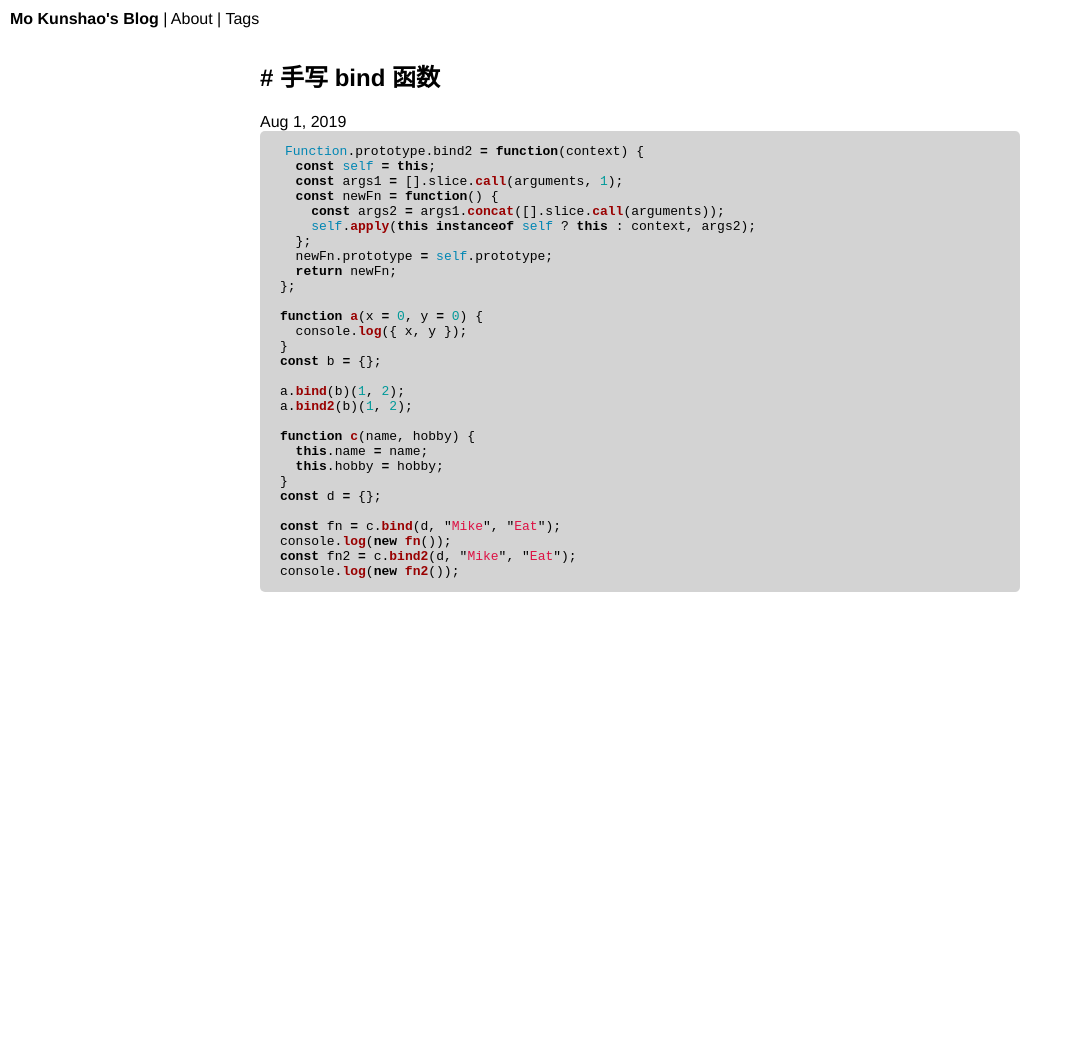
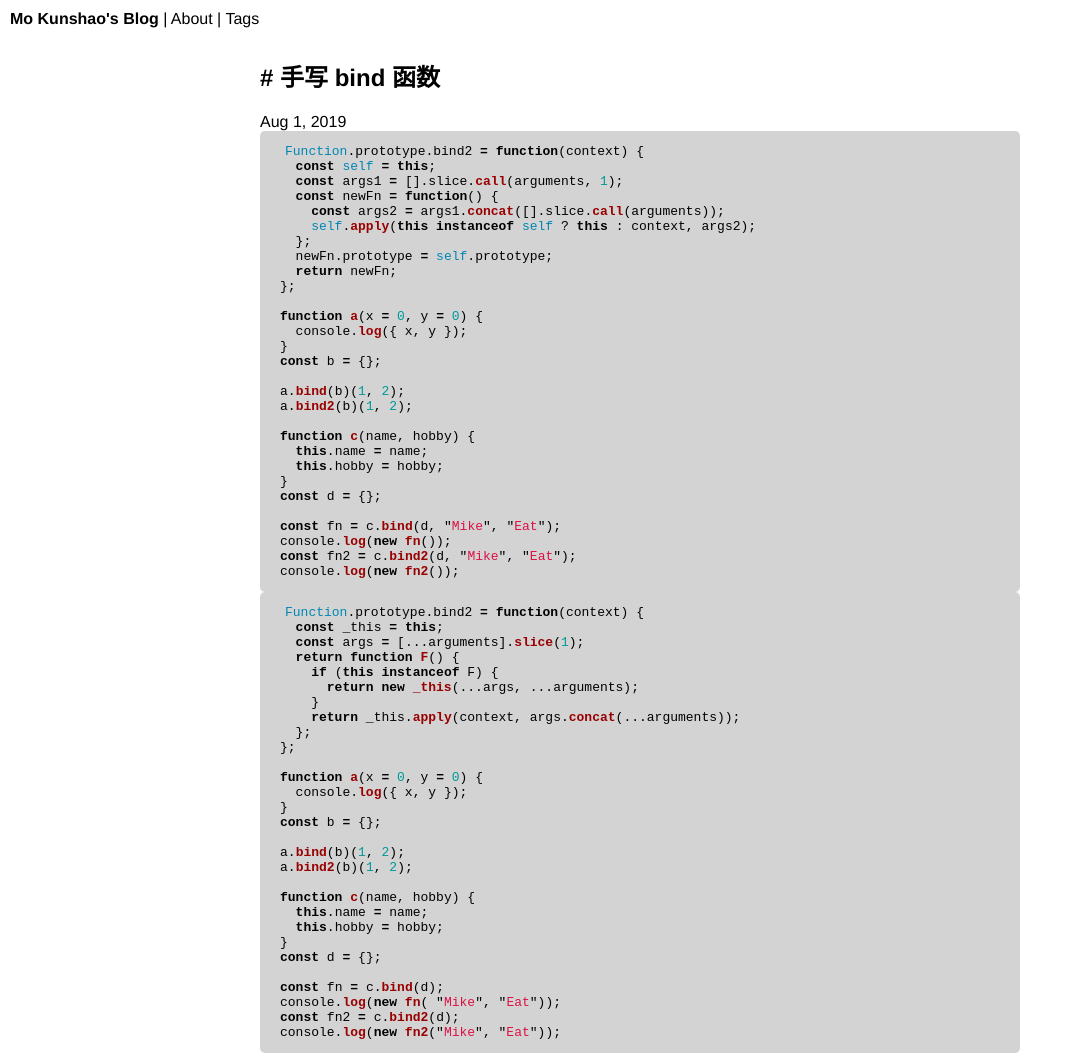
Before and after one commit to mokunshao/mokunshao.github.io, a Jekyll site: the page built from _posts/2019-08-01-bind.md, in a window 1280 px wide. Shown: the whole page, without its empty margins (0-1072 px from the left). Built offline with Jekyll 4.4.1, drawn with Linux system fonts in a browser that asks for light colours; our own code applies the rules of GitHub Pages for plain Markdown files; before the commit the page ends 900 px from its top, so only the background shows below that.

Commit message:
Update 2019-08-01-bind.md

````diff
--- a/_posts/2019-08-01-bind.md
+++ b/_posts/2019-08-01-bind.md
@@ -33,3 +33,35 @@ console.log(new fn());
 const fn2 = c.bind2(d, "Mike", "Eat");
 console.log(new fn2());
 ```
+
+```javascript
+Function.prototype.bind2 = function(context) {
+  const _this = this;
+  const args = [...arguments].slice(1);
+  return function F() {
+    if (this instanceof F) {
+      return new _this(...args, ...arguments);
+    }
+    return _this.apply(context, args.concat(...arguments));
+  };
+};
+
+function a(x = 0, y = 0) {
+  console.log({ x, y });
+}
+const b = {};
+
+a.bind(b)(1, 2);
+a.bind2(b)(1, 2);
+
+function c(name, hobby) {
+  this.name = name;
+  this.hobby = hobby;
+}
+const d = {};
+
+const fn = c.bind(d);
+console.log(new fn( "Mike", "Eat"));
+const fn2 = c.bind2(d);
+console.log(new fn2("Mike", "Eat"));
+```
````
